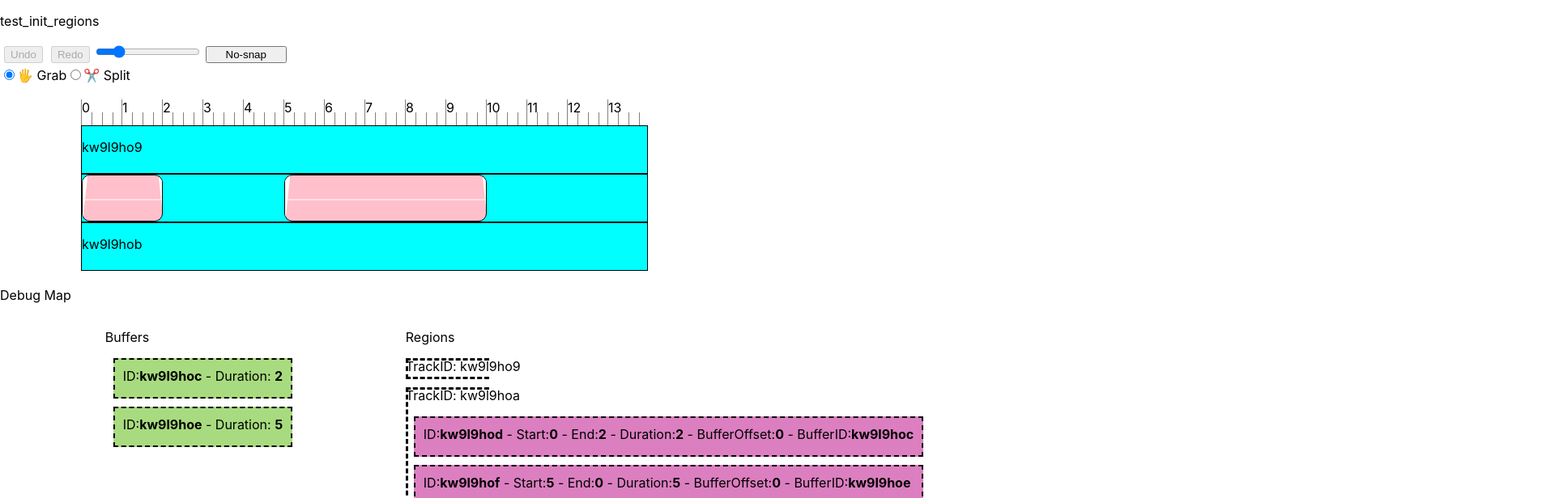
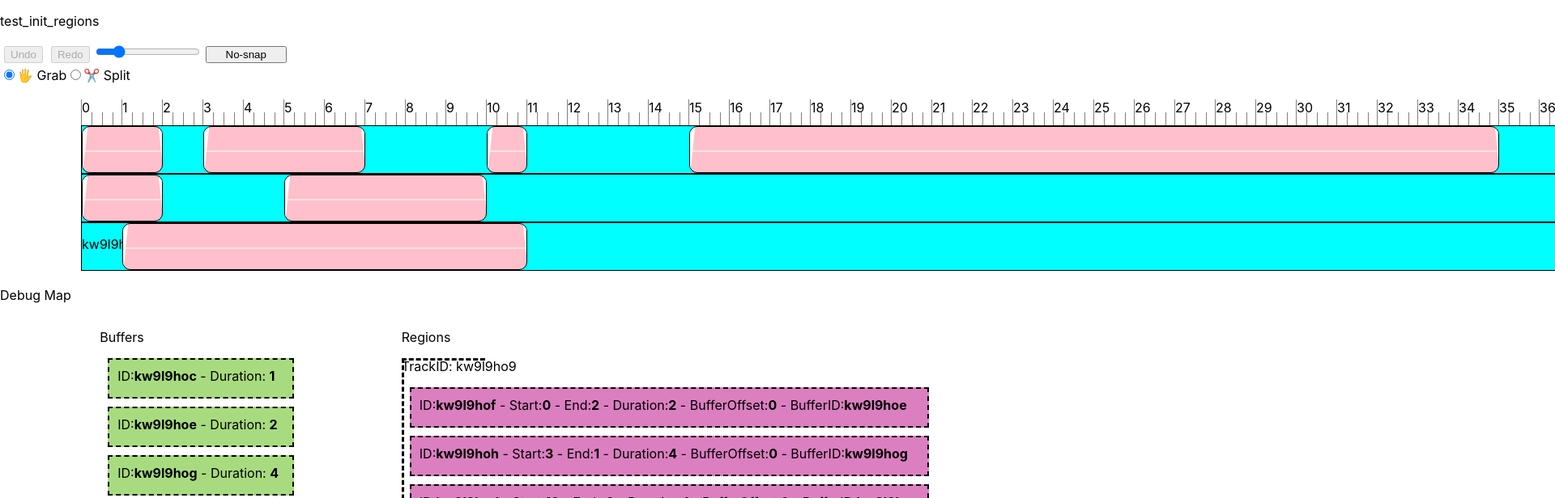
Before and after one commit to purewack/melonJuice-web, a React (Create React App) app: page / in a window 1280 px wide. Shown: the top 616 px of the page at 81% size, 1920 px wide, since content can reach past the window. Built offline with nearby package versions, Linux system fonts and the light colour scheme.

Commit message:
put back more regions for testing

```diff
--- a/src/App.js
+++ b/src/App.js
@@ -172,21 +172,21 @@ function App() {
         AudioEngine.newTrack(),
       ]
 
-      // ttt[0].regions = AudioEngine.setRegions([
-      //   AudioEngine.newRegion(newid(),10,1),
-      //   AudioEngine.newRegion(newid(),0,2),
-      //   AudioEngine.newRegion(newid(),3,4),
-      //   AudioEngine.newRegion(newid(),15,20),
-      // ])
+      ttt[0].regions = AudioEngine.setRegions([
+        AudioEngine.newRegion(newid(),10,1),
+        AudioEngine.newRegion(newid(),0,2),
+        AudioEngine.newRegion(newid(),3,4),
+        AudioEngine.newRegion(newid(),15,20),
+      ])
 
       ttt[1].regions =  AudioEngine.setRegions([
         AudioEngine.newRegion(newid(),0,2),
         AudioEngine.newRegion(newid(),5,5),
       ])
 
-      // ttt[2].regions =  AudioEngine.setRegions([
-      //   AudioEngine.newRegion(newid(),1,10),
-      // ])
+      ttt[2].regions =  AudioEngine.setRegions([
+        AudioEngine.newRegion(newid(),1,10),
+      ])
 
       tracksDispatch({type:'load', tracks:ttt})
       setSongTitle('test_init_regions')
```
